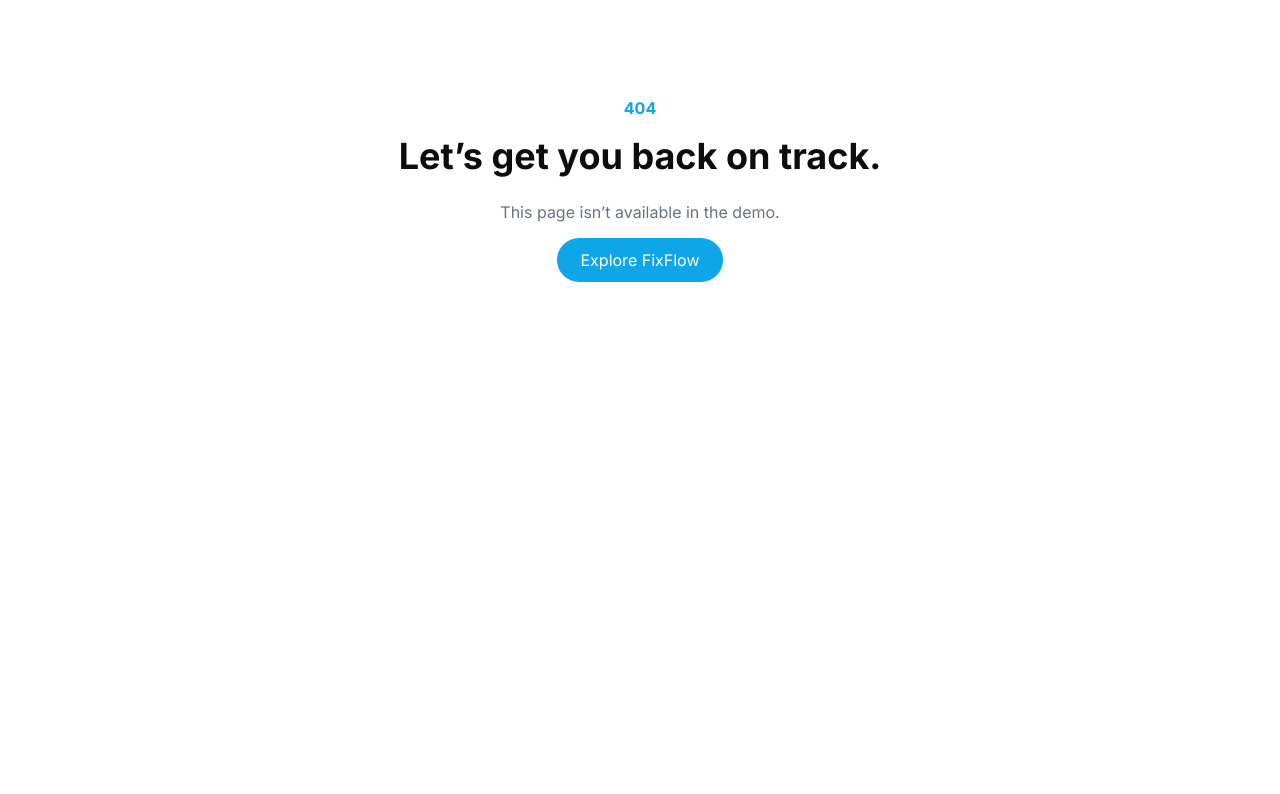
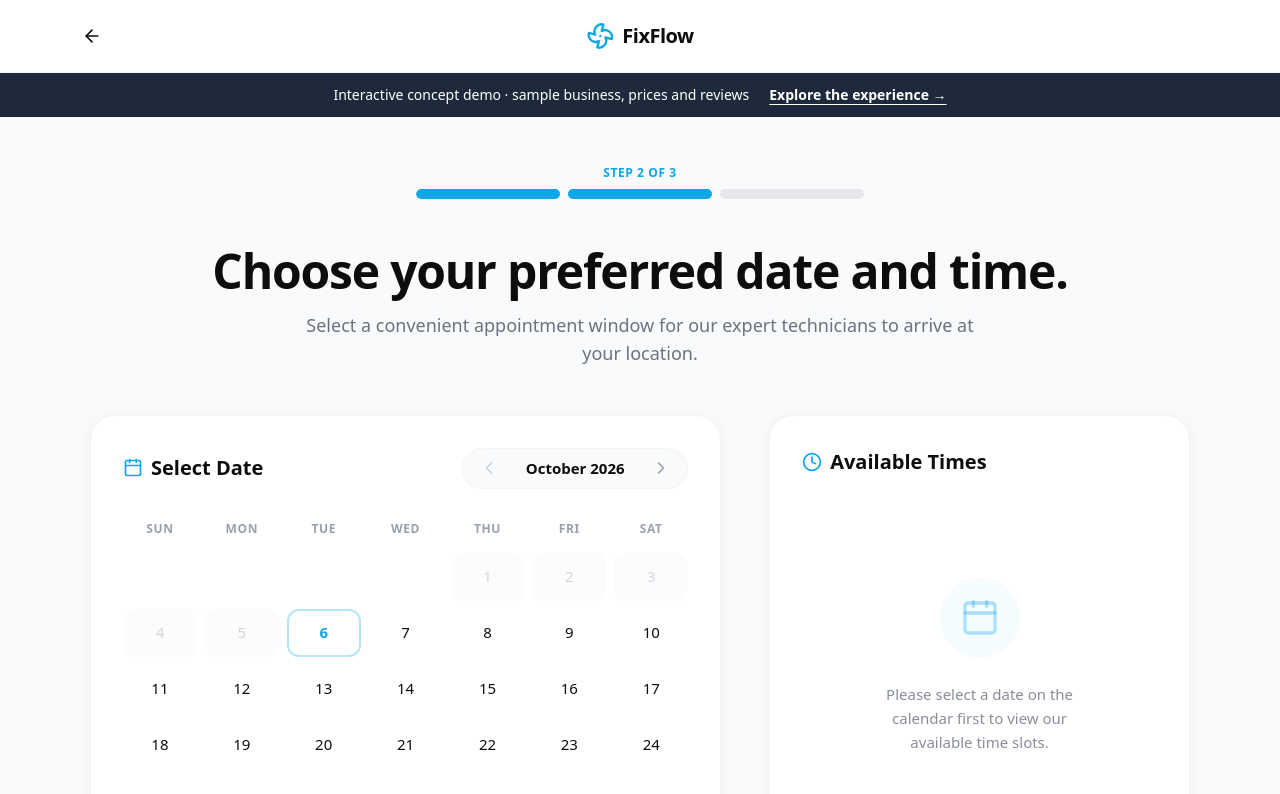
Before and after one commit to PelumidotOps/fixflow-demo, a Next.js app: page /book/1 in a window 1280 px wide. Before the commit this address had no page. Shown: the top 794 px of the page. Built offline with nearby package versions, Linux system fonts and the light colour scheme.

Commit message:
Add files via upload

```diff
--- /dev/null
+++ b/src/app/book/[serviceId]/page.tsx
@@ -0,0 +1,27 @@
+import { ProgressBar } from "@/components/booking/ProgressBar";
+import { DateTimeSelection } from "@/components/booking/DateTimeSelection";
+
+export const metadata = {
+  title: "Select Date & Time | FixFlow",
+};
+
+export default function BookStepTwo() {
+  return (
+    <div className="container mx-auto px-4 lg:px-8 py-8 flex flex-col items-center">
+      <div className="w-full max-w-[1100px]">
+        <ProgressBar currentStep={2} />
+
+        <div className="text-center mb-12 mt-6">
+          <h1 className="text-3xl md:text-4xl lg:text-5xl font-extrabold text-brand-black tracking-tight mb-4">
+            Choose your preferred date and time.
+          </h1>
+          <p className="text-brand-text-secondary text-base lg:text-lg max-w-2xl mx-auto">
+            Select a convenient appointment window for our expert technicians to arrive at your location.
+          </p>
+        </div>
+
+        <DateTimeSelection />
+      </div>
+    </div>
+  );
+}
```
